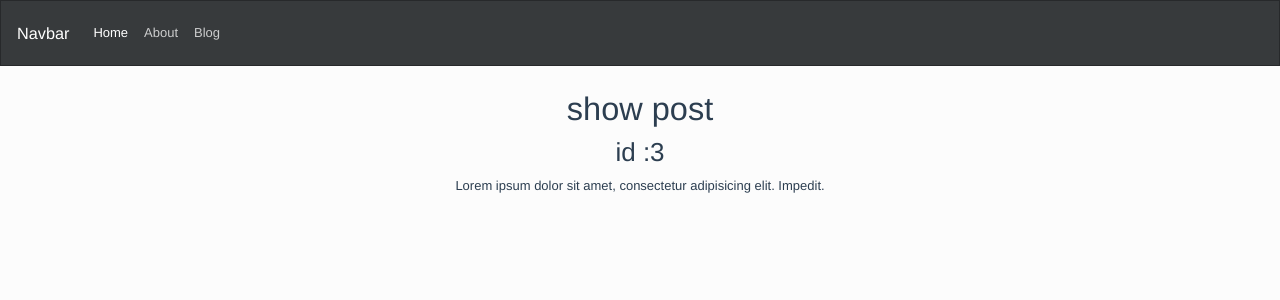
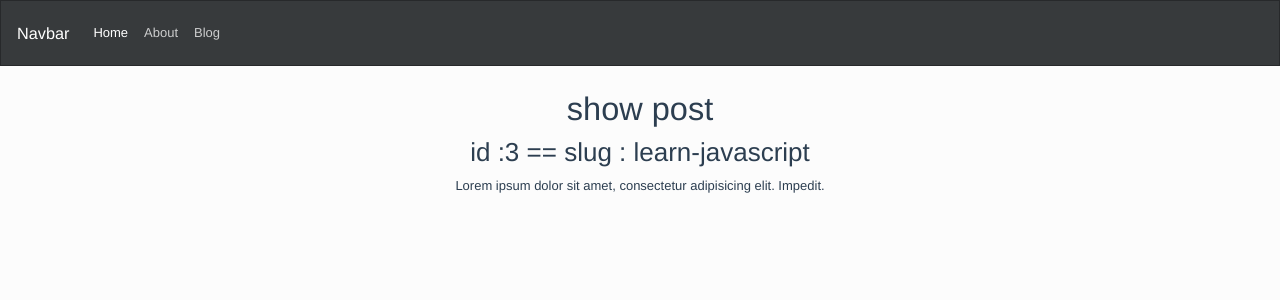
Before and after one commit to moneambenbelgacem/vue3-router, a Vue app in the folder vue-router-project/: page /posts/3/learn-javascript in a window 1280 px wide. Shown: the top 300 px of the page. Built offline with nearby package versions, Linux system fonts and the light colour scheme.

Commit message:
passer les props en route

```diff
--- a/vue-router-project/src/router/index.js
+++ b/vue-router-project/src/router/index.js
@@ -24,6 +24,7 @@ const routes = [
     path: '/posts/:id/:slug',
     name: 'post-show',
     component: Show,
+    props: true,
   },
 ];
 
--- a/vue-router-project/src/views/blog/Show.vue
+++ b/vue-router-project/src/views/blog/Show.vue
@@ -1,17 +1,13 @@
 <template lang="">
   <div>
     <h1>show post</h1>
-    <h2>id :{{ id }}</h2>
+    <h2>id :{{ id }} == slug : {{ slug }}</h2>
     <p>Lorem ipsum dolor sit amet, consectetur adipisicing elit. Impedit.</p>
   </div>
 </template>
 <script>
 export default {
-  data() {
-    return {
-      id: this.$route.params.id,
-    };
-  },
+  props: ['id', 'slug'],
 };
 </script>
 <style lang=""></style>
```
